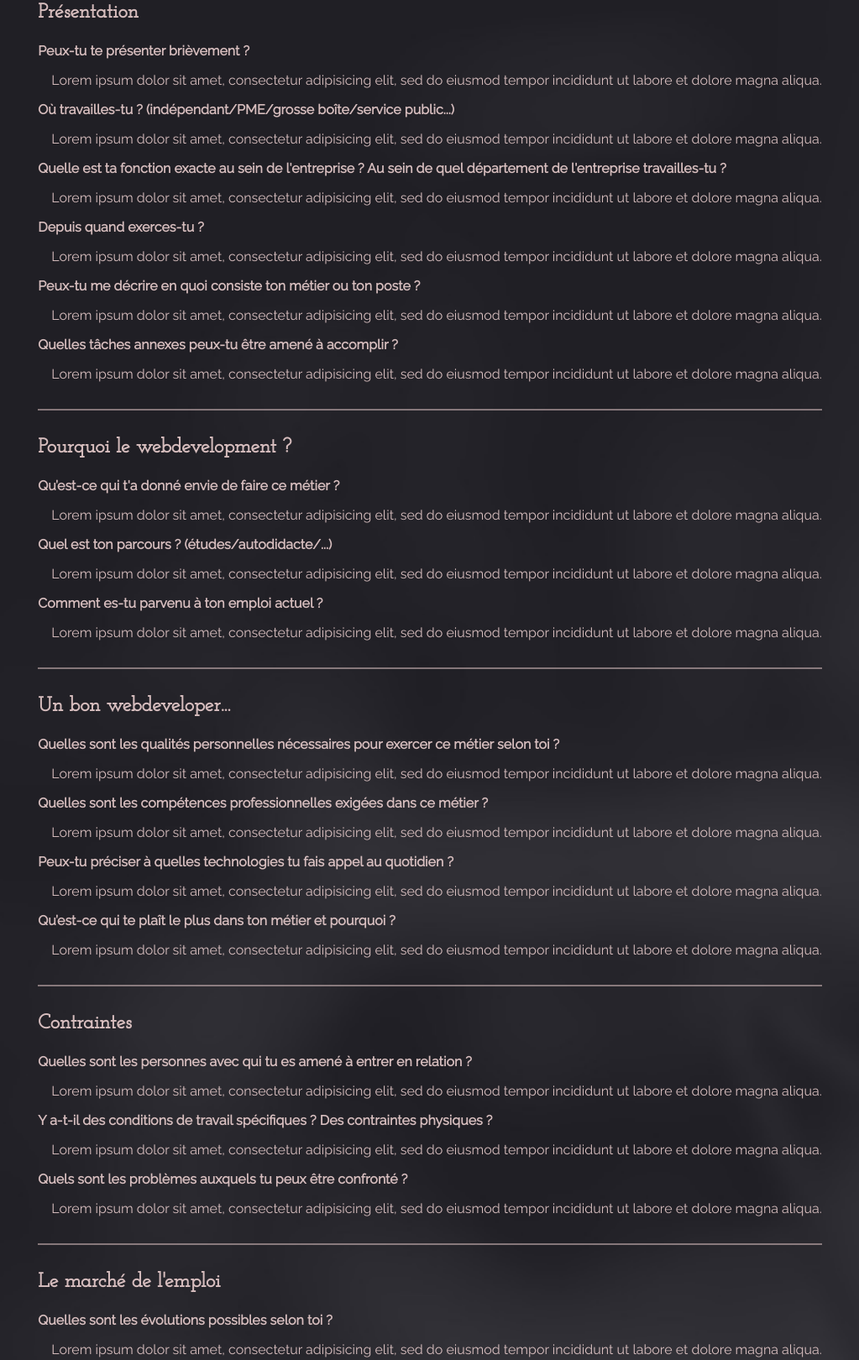
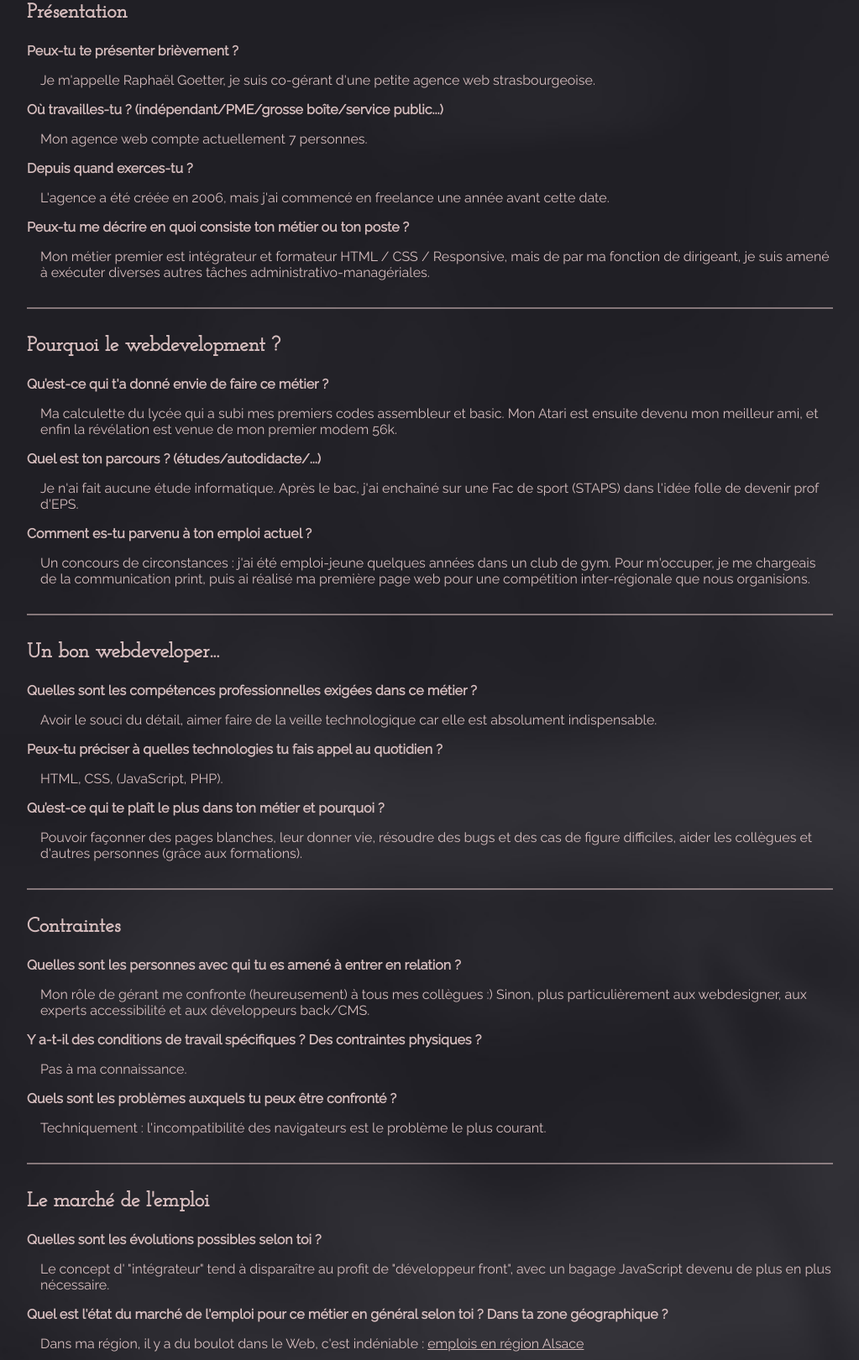
Before and after one commit to vanmaerckechri/Interview-d-un-webdev, a plain HTML site: page interview.html in a window 1280 px wide. Shown: the part 179-1799 px from the top of the page at 84% size, without its empty margins (128-1151 px from the left). Drawn offline with Linux system fonts and the light colour scheme.

Commit message:
contenu interview maj

```diff
--- a/interview.html
+++ b/interview.html
@@ -29,115 +29,79 @@
             <h2>Présentation</h2>
                 <p>Peux-tu te présenter brièvement ?</p>
                 <p class="reponses">
-                    Lorem ipsum dolor sit amet, consectetur adipisicing elit, sed do eiusmod
-                    tempor incididunt ut labore et dolore magna aliqua.
+                    Je m'appelle Raphaël Goetter, je suis co-gérant d'une petite agence web strasbourgeoise.
                 </p>
                 <p>Où travailles-tu ? (indépendant/PME/grosse boîte/service public...)</p>
                 <p class="reponses">
-                    Lorem ipsum dolor sit amet, consectetur adipisicing elit, sed do eiusmod
-                    tempor incididunt ut labore et dolore magna aliqua.
-                </p>
-                <p>Quelle est ta fonction exacte au sein de l'entreprise ? Au sein de quel département de l'entreprise travailles-tu ?</p>
-                <p class="reponses">
-                    Lorem ipsum dolor sit amet, consectetur adipisicing elit, sed do eiusmod
-                    tempor incididunt ut labore et dolore magna aliqua.
+                    Mon agence web compte actuellement 7 personnes.
                 </p>
                 <p>Depuis quand exerces-tu ?</p>
                 <p class="reponses">
-                    Lorem ipsum dolor sit amet, consectetur adipisicing elit, sed do eiusmod
-                    tempor incididunt ut labore et dolore magna aliqua.
+                    L'agence a été créée en 2006, mais j'ai commencé en freelance une année avant cette date.
                 </p>
                 <p>Peux-tu me décrire en quoi consiste ton métier ou ton poste ?</p>
                 <p class="reponses">
-                    Lorem ipsum dolor sit amet, consectetur adipisicing elit, sed do eiusmod
-                    tempor incididunt ut labore et dolore magna aliqua.
-                </p>
-                <p>Quelles tâches annexes peux-tu être amené à accomplir ?</p>
-                <p class="reponses">
-                    Lorem ipsum dolor sit amet, consectetur adipisicing elit, sed do eiusmod
-                    tempor incididunt ut labore et dolore magna aliqua.
+					Mon métier premier est intégrateur et formateur HTML / CSS / Responsive, mais de par ma fonction de dirigeant, je suis amené à exécuter diverses autres tâches administrativo-managériales.
                 </p>
         </section>
         <section>
             <h2>Pourquoi le webdevelopment ?</h2>
                 <p>Qu’est-ce qui t'a donné envie de faire ce métier ?</p>
                 <p class="reponses">
-                    Lorem ipsum dolor sit amet, consectetur adipisicing elit, sed do eiusmod
-                    tempor incididunt ut labore et dolore magna aliqua.
+					Ma calculette du lycée qui a subi mes premiers codes assembleur et basic. Mon Atari est ensuite devenu mon meilleur ami, et enfin la révélation est venue de mon premier modem 56k.
                 </p>
                 <p>Quel est ton parcours ? (études/autodidacte/...)</p>
                 <p class="reponses">
-                    Lorem ipsum dolor sit amet, consectetur adipisicing elit, sed do eiusmod
-                    tempor incididunt ut labore et dolore magna aliqua.
+ 					Je n'ai fait aucune étude informatique. Après le bac, j'ai enchaîné sur une Fac de sport (STAPS) dans l'idée folle de devenir prof d'EPS.
                 </p>
                 <p>Comment es-tu parvenu à ton emploi actuel ?</p>
                 <p class="reponses">
-                    Lorem ipsum dolor sit amet, consectetur adipisicing elit, sed do eiusmod
-                    tempor incididunt ut labore et dolore magna aliqua.
+ 					Un concours de circonstances : j'ai été emploi-jeune quelques années dans un club de gym. Pour m'occuper, je me chargeais de la communication print, puis ai réalisé ma première page web pour une compétition inter-régionale que nous organisions.
                 </p>
         </section>
         <section>
             <h2>Un bon webdeveloper...</h2>
-                <p>Quelles sont les qualités personnelles nécessaires pour exercer ce métier selon toi ?</p>
-                <p class="reponses">
-                    Lorem ipsum dolor sit amet, consectetur adipisicing elit, sed do eiusmod
-                    tempor incididunt ut labore et dolore magna aliqua.
-                </p>
                 <p>Quelles sont les compétences professionnelles exigées dans ce métier ?</p>
                 <p class="reponses">
-                    Lorem ipsum dolor sit amet, consectetur adipisicing elit, sed do eiusmod
-                    tempor incididunt ut labore et dolore magna aliqua.
+ 					Avoir le souci du détail, aimer faire de la veille technologique car elle est absolument indispensable.
                 </p>
                 <p>Peux-tu préciser à quelles technologies tu fais appel au quotidien ?</p>
                 <p class="reponses">
-                    Lorem ipsum dolor sit amet, consectetur adipisicing elit, sed do eiusmod
-                    tempor incididunt ut labore et dolore magna aliqua.
+ 					HTML, CSS, (JavaScript, PHP).
                 </p>
                 <p>Qu’est-ce qui te plaît le plus dans ton métier et pourquoi ?</p>
                 <p class="reponses">
-                    Lorem ipsum dolor sit amet, consectetur adipisicing elit, sed do eiusmod
-                    tempor incididunt ut labore et dolore magna aliqua.
+ 					Pouvoir façonner des pages blanches, leur donner vie, résoudre des bugs et des cas de figure difficiles, aider les collègues et d'autres personnes (grâce aux formations).
                 </p>
         </section>
         <section>
             <h2>Contraintes</h2>
                 <p>Quelles sont les personnes avec qui tu es amené à entrer en relation ?</p>
                 <p class="reponses">
-                    Lorem ipsum dolor sit amet, consectetur adipisicing elit, sed do eiusmod
-                    tempor incididunt ut labore et dolore magna aliqua.
+					Mon rôle de gérant me confronte (heureusement) à tous mes collègues :) Sinon, plus particulièrement aux webdesigner, aux experts accessibilité et aux développeurs back/CMS.
                 </p>
                 <p>Y a-t-il des conditions de travail spécifiques ? Des contraintes physiques ?</p>
                 <p class="reponses">
-                    Lorem ipsum dolor sit amet, consectetur adipisicing elit, sed do eiusmod
-                    tempor incididunt ut labore et dolore magna aliqua.
+ 					Pas à ma connaissance.
                 </p>
                 <p>Quels sont les problèmes auxquels tu peux être confronté ?</p>
                 <p class="reponses">
-                    Lorem ipsum dolor sit amet, consectetur adipisicing elit, sed do eiusmod
-                    tempor incididunt ut labore et dolore magna aliqua.
+					Techniquement : l'incompatibilité des navigateurs est le problème le plus courant.
                 </p>
         </section>
         <section>
             <h2>Le marché de l'emploi</h2>
                 <p>Quelles sont les évolutions possibles selon toi ?</p>
                 <p class="reponses">
-                    Lorem ipsum dolor sit amet, consectetur adipisicing elit, sed do eiusmod
-                    tempor incididunt ut labore et dolore magna aliqua.
+					Le concept d' "intégrateur" tend à disparaître au profit de "développeur front", avec un bagage JavaScript devenu de plus en plus nécessaire.
                 </p>
                 <p>Quel est l'état du marché de l'emploi pour ce métier en général selon toi ? Dans ta zone géographique ?</p>
                 <p class="reponses">
-                    Lorem ipsum dolor sit amet, consectetur adipisicing elit, sed do eiusmod
-                    tempor incididunt ut labore et dolore magna aliqua.
+ 					Dans ma région, il y a du boulot dans le Web, c'est indéniable : <a href="https://emploi.alsacreations.com/?action=q&g_type=offres&q=&region=1">emplois en région Alsace</a>
                 </p>
                 <p>Existe-t-il des difficultés de recrutement dans ton métier ?</p>
                 <p class="reponses">
-                    Lorem ipsum dolor sit amet, consectetur adipisicing elit, sed do eiusmod
-                    tempor incididunt ut labore et dolore magna aliqua.
-                </p>
-                <p>As-tu déjà été démarché par un recruteur ?</p>
-                <p class="reponses">
-                    Lorem ipsum dolor sit amet, consectetur adipisicing elit, sed do eiusmod
-                    tempor incididunt ut labore et dolore magna aliqua.
+ 					Pas plus que pour d'autres métiers, je pense. Par contre il me semble difficile de "sédentariser" un employé dans le domaine du Web, très mouvant et actif.
                 </p>
         </section>
         <section>
```
Also changed, not shown: index.html (+1 -1 lines), assets/css/interview.css (deleted).
